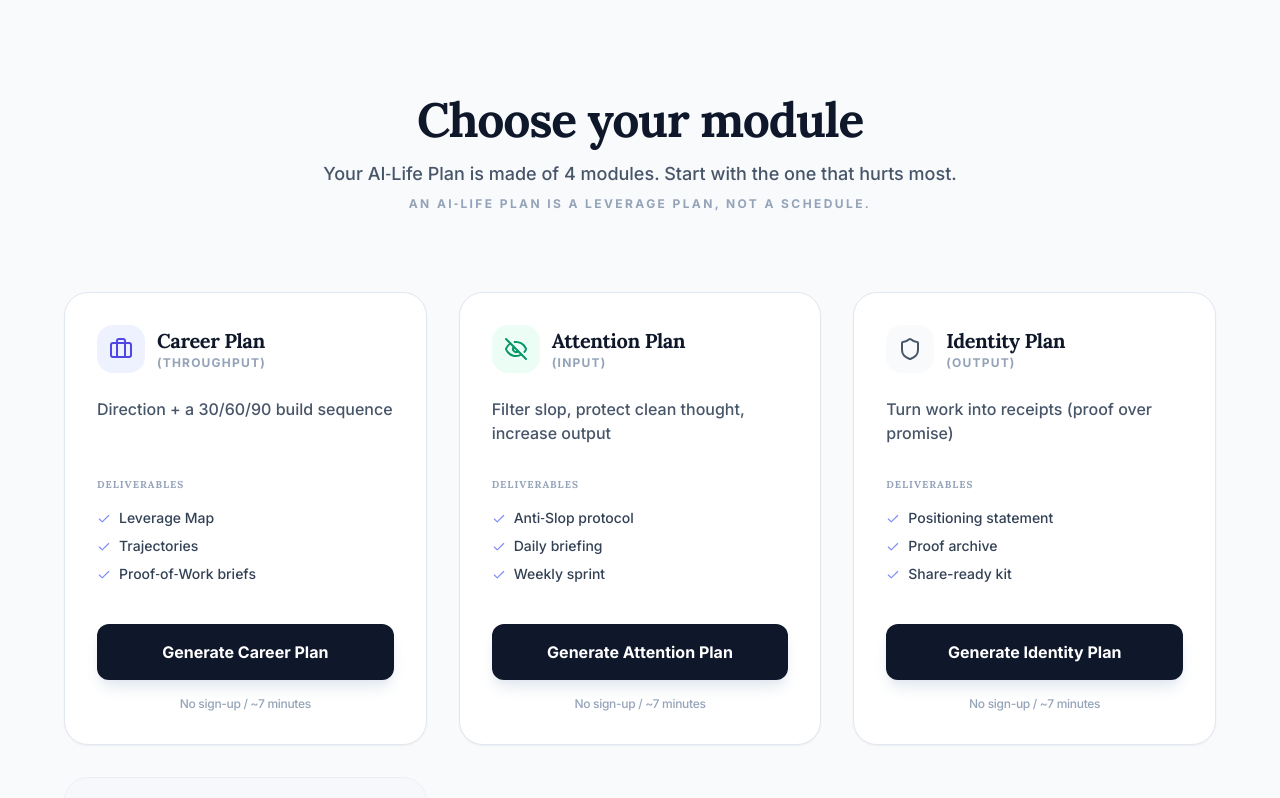
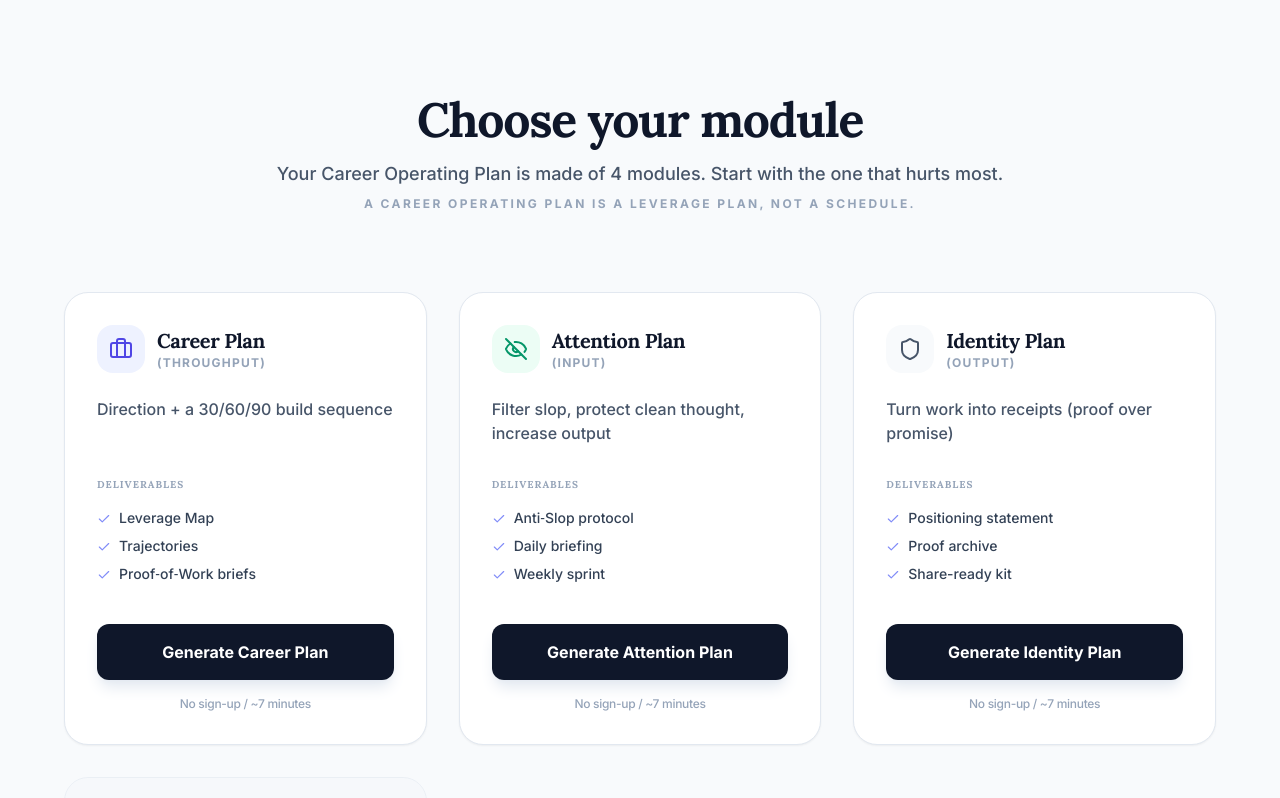
Before and after one commit to popvisly/villains-data, a Next.js app in the folder ai-career-shield/: page /start in a window 1280 px wide. Shown: the top 798 px of the page. Built offline with nearby package versions, Linux system fonts and the light colour scheme; no server answers.

Commit message:
security: fixed leaked github token in remote and final branding sweep

```diff
--- a/ai-career-shield/app/example/page.tsx
+++ b/ai-career-shield/app/example/page.tsx
@@ -53,7 +53,7 @@ export default function ExamplePage() {
                 <Section className="text-center relative z-10">
                     <div className="mb-8 inline-flex flex-col items-center">
                         <div className="inline-flex items-center rounded-full bg-indigo-50 px-4 py-1.5 text-[10px] font-bold uppercase tracking-[0.2em] text-indigo-600 border border-indigo-100 mb-3 shadow-sm">
-                            Example AI‑Life Plan
+                            Example Career Operating Plan
                         </div>
                         <p className="text-[11px] font-bold text-slate-400 uppercase tracking-widest">
                             Generated: Jan 15, 2025 &bull; Real output from a Product Manager (Series B SaaS)
--- a/ai-career-shield/app/start/page.tsx
+++ b/ai-career-shield/app/start/page.tsx
@@ -125,8 +125,8 @@ export default function StartPage() {
                 {/* Header */}
                 <div className="text-center mb-20">
                     <h1 className="text-4xl md:text-5xl font-bold text-slate-900 mb-4 tracking-tight">Choose your module</h1>
-                    <p className="text-lg text-slate-600 mb-2">Your AI‑Life Plan is made of 4 modules. Start with the one that hurts most.</p>
-                    <p className="text-xs font-bold uppercase tracking-[0.2em] text-slate-400">An AI‑Life Plan is a leverage plan, not a schedule.</p>
+                    <p className="text-lg text-slate-600 mb-2">Your Career Operating Plan is made of 4 modules. Start with the one that hurts most.</p>
+                    <p className="text-xs font-bold uppercase tracking-[0.2em] text-slate-400">A Career Operating Plan is a leverage plan, not a schedule.</p>
                 </div>
 
                 {/* Plans Grid */}
```
